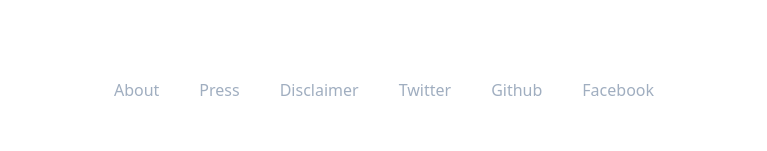
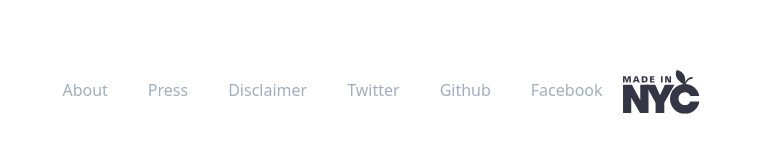
Before and after one commit to NYCPPE/nyc-makers-vs-covid, a Next.js app: page / in a window 1280 px wide. Shown: the part 2509-2660 px from the top of the page, without its empty margins (256-1023 px from the left). Built offline with nearby package versions, Linux system fonts and the light colour scheme; no server answers; what @tailwindcss/ui would draw is missing.

Commit message:
Add made in NYC logo to footer

```diff
--- a/components/footer.jsx
+++ b/components/footer.jsx
@@ -51,6 +51,14 @@ export default ({ children }) => (
             Facebook
           </a>
         </div>
+        <div className="block">
+          <a href="https://madeinnyc.org/resource/covid-19-database">
+            <img
+              src="madeinnyc.svg"
+              className="object-scale-down w-9/12 h-9/12 object-center"
+            />
+          </a>
+        </div>
       </nav>
     </div>
   </div>
```
Also changed, not shown: public/madeinnyc.svg (added).
